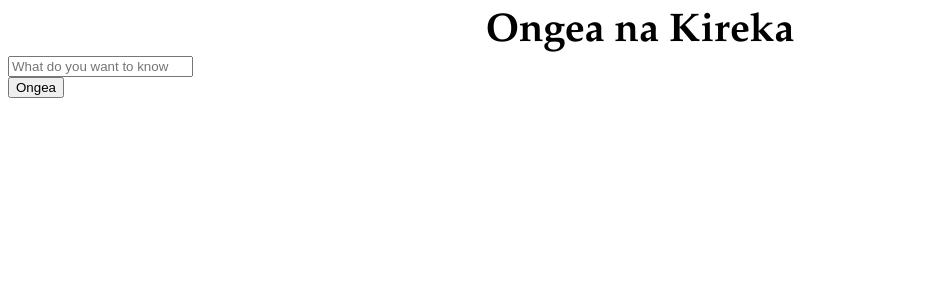
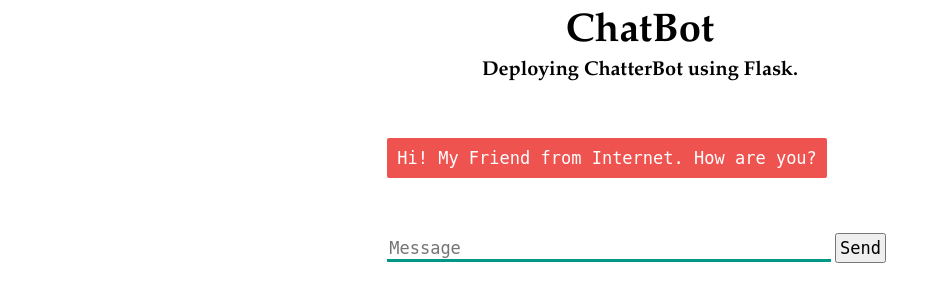
Before and after one commit to msamwelmollel/kirekachatbot, a Flask app: template templates/home.html in a window 1280 px wide. Shown: the top 302 px of the page, without its empty margins (0-941 px from the left). Run offline with Flask 2, Linux system fonts and the light colour scheme; the template is opened without the code that fills it, so the values that code supplies are empty; parts of the project's set-up code (start-up, migrations or seed data) failed here and were passed over; some libraries are stand-ins or nearby versions.

Commit message:
Update home.html

```diff
--- a/templates/home.html
+++ b/templates/home.html
@@ -1,38 +1,44 @@
 <!DOCTYPE html>
 <html>
-<head>
-  <meta charset="UTF-8">
-  <title>Predict Insurance Bill</title>
-  <link href='https://fonts.googleapis.com/css?family=Pacifico' rel='stylesheet' type='text/css'>
-<link href='https://fonts.googleapis.com/css?family=Arimo' rel='stylesheet' type='text/css'>
-<link href='https://fonts.googleapis.com/css?family=Hind:300' rel='stylesheet' type='text/css'>
-<link href='https://fonts.googleapis.com/css?family=Open+Sans+Condensed:300' rel='stylesheet' type='text/css'>
-<link type="text/css" rel="stylesheet" href="{{ url_for('static', filename='./style.css') }}">
-
-</head>
-
-<body>
- <div class="login">
-	<h1>Ongea na Kireka</h1>
-
-     <!-- Form to enter new data for predictions  -->
-    <form action="{{ url_for('predict')}}"method="POST">
-      <input type="text" name="age" placeholder="What do you want to know" required="required" /><br>
-    <!--	<input type="text" name="sex" placeholder="Sex" required="required" /><br>
-        <input type="text" name="bmi" placeholder="BMI" required="required" /><br>
-        <input type="text" name="children" placeholder="Children" required="required" /><br>
-        <input type="text" name="smoker" placeholder="Smoker" required="required" /><br>
-        <input type="text" name="region" placeholder="Region" required="required" /><br>   -->
-
-        <button type="submit" class="btn btn-primary btn-block btn-large">Ongea</button>
-    </form>
-
-   <br>
-   <br>
-
-
- </div>
- {{pred}}
-
-</body>
+  <head>
+    <link rel="stylesheet" type="text/css" href="/static/style.css">
+    <script src="https://ajax.googleapis.com/ajax/libs/jquery/3.2.1/jquery.min.js"></script>
+  </head>
+  <body>
+    <h1>ChatBot</h1>
+    <h3>Deploying ChatterBot </a> using Flask.</h3>
+    <div>
+      <div id="chatbox">
+        <p class="botText"><span>Hi! My Friend from Internet. How are you?</span></p>
+      </div>
+      <div id="userInput">
+        <input id="textInput" type="text" name="msg" placeholder="Message">
+        <input id="buttonInput" type="submit" value="Send">
+      </div>
+      <script>
+        function getBotResponse() {
+          var rawText = $("#textInput").val();
+          var userHtml = '<p class="userText"><span>' + rawText + '</span></p>';
+          $("#textInput").val("");
+          $("#chatbox").append(userHtml);
+          document.getElementById('userInput').scrollIntoView({block: 'start', behavior: 'smooth'});
+          $.get("/get", { msg: rawText }).done(function(data) {
+            var botHtml = '<p class="botText"><span>' + data + '</span></p>';
+            $("#chatbox").append(botHtml);
+            document.getElementById('userInput').scrollIntoView({block: 'start', behavior: 'smooth'});
+          });
+        }
+        $("#textInput").keypress(function(e) {
+            if ((e.which == 13) && document.getElementById("textInput").value != "" ){
+                getBotResponse();
+            }
+        });
+        $("#buttonInput").click(function() {
+            if (document.getElementById("textInput").value != "") {
+                getBotResponse();
+            }
+        })
+      </script>
+    </div>
+  </body>
 </html>
```
